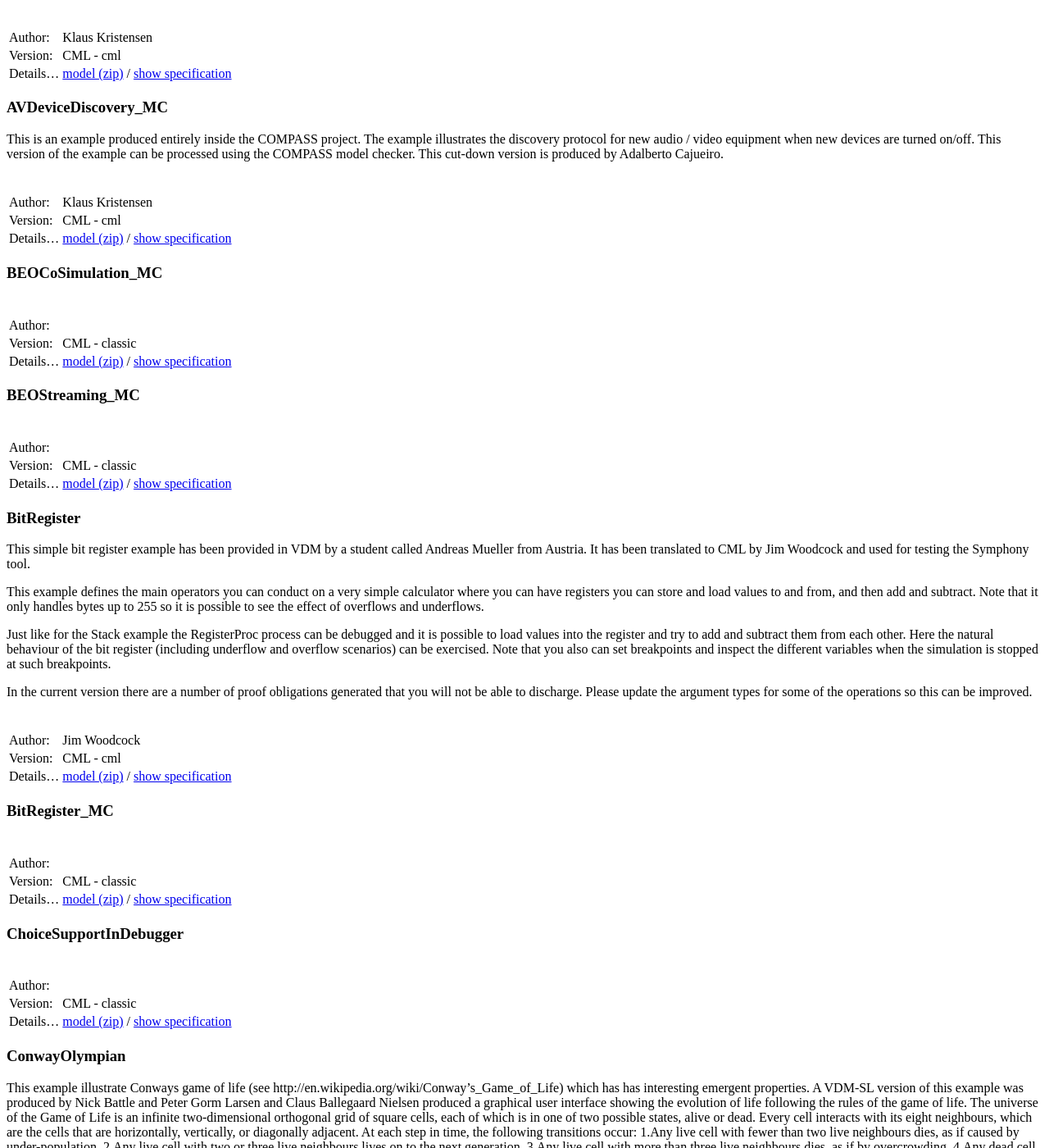
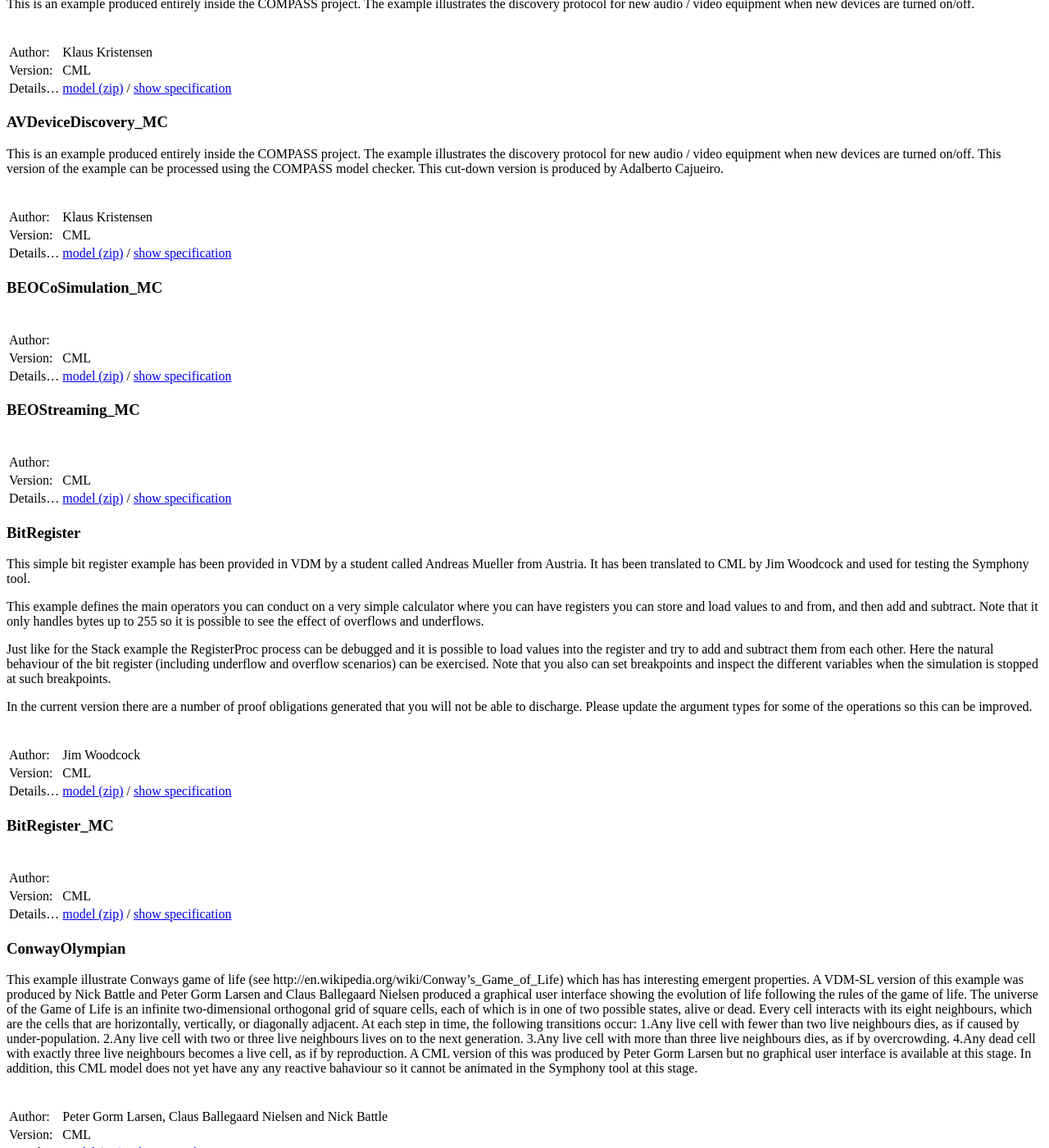
Before and after one commit to symphonytool/symphonytool.github.io, a Jekyll site: the page built from examples/index.md, in a window 1280 px wide and 1400 px high, scrolled down 1036 px. Shown: the whole window at 82% size. Built offline with Jekyll 4.4.1, drawn with Linux system fonts in a browser that asks for light colours; Markdown is read by kramdown in place of the engine named in the settings; some of the changed text lies outside the part shown.

Commit message:
Cleanup and enable examples

```diff
--- a/_layouts/default.html
+++ b/_layouts/default.html
@@ -25,7 +25,7 @@
         <ul>
           <li><a href="{{ site.url }}/">Home</a></li>
           <!-- <li><a href="{{ site.url }}/download/">Download</a></li> -->
-          <!-- <li><a href="{{ site.url }}/examples/">Examples</a></li> -->
+          <li><a href="{{ site.url }}/examples/">Examples</a></li>
 	</ul>
 
         <p class="view"><a href="https://github.com/symphonytool">Go to our GitHub Profile</a></p>
--- a/examples/index.md
+++ b/examples/index.md
@@ -10,7 +10,7 @@
 | | |
 |------|-------|
 |Author:|Quentin Charatan and Aaron Kans|
-|Version:|CML - cml|
+|Version:|CML|
 |Details...|[model (zip)](AccountSys/AccountSys.zip)  / [show specification](AccountSys/index.html)|
 
 
@@ -21,7 +21,7 @@
 | | |
 |------|-------|
 |Author:|Quentin Charatan and Aaron Kans|
-|Version:|CML - cml|
+|Version:|CML|
 |Details...|[model (zip)](Airport/Airport.zip)  / [show specification](Airport/index.html)|
 
 
@@ -32,7 +32,7 @@
 | | |
 |------|-------|
 |Author:|John Fitzgerald and Peter Gorm Larsen|
-|Version:|CML - cml|
+|Version:|CML|
 |Details...|[model (zip)](Alarm/Alarm.zip)  / [show specification](Alarm/index.html)|
 
 
@@ -43,7 +43,7 @@
 | | |
 |------|-------|
 |Author:|Klaus Kristensen|
-|Version:|CML - cml|
+|Version:|CML|
 |Details...|[model (zip)](AVDeviceDiscovery/AVDeviceDiscovery.zip)  / [show specification](AVDeviceDiscovery/index.html)|
 
 
@@ -54,7 +54,7 @@
 | | |
 |------|-------|
 |Author:|Klaus Kristensen|
-|Version:|CML - cml|
+|Version:|CML|
 |Details...|[model (zip)](AVDeviceDiscovery_MC/AVDeviceDiscovery_MC.zip)  / [show specification](AVDeviceDiscovery_MC/index.html)|
 
 
@@ -65,7 +65,7 @@
 | | |
 |------|-------|
 |Author:||
-|Version:|CML - classic|
+|Version:|CML|
 |Details...|[model (zip)](BEOCoSimulation_MC/BEOCoSimulation_MC.zip)  / [show specification](BEOCoSimulation_MC/index.html)|
 
 
@@ -76,7 +76,7 @@
 | | |
 |------|-------|
 |Author:||
-|Version:|CML - classic|
+|Version:|CML|
 |Details...|[model (zip)](BEOStreaming_MC/BEOStreaming_MC.zip)  / [show specification](BEOStreaming_MC/index.html)|
 
 
@@ -93,7 +93,7 @@
 | | |
 |------|-------|
 |Author:|Jim Woodcock|
-|Version:|CML - cml|
+|Version:|CML|
 |Details...|[model (zip)](BitRegister/BitRegister.zip)  / [show specification](BitRegister/index.html)|
 
 
@@ -104,19 +104,8 @@
 | | |
 |------|-------|
 |Author:||
-|Version:|CML - classic|
+|Version:|CML|
 |Details...|[model (zip)](BitRegister_MC/BitRegister_MC.zip)  / [show specification](BitRegister_MC/index.html)|
-
-
-### ChoiceSupportInDebugger
-
-
-
-| | |
-|------|-------|
-|Author:||
-|Version:|CML - classic|
-|Details...|[model (zip)](ChoiceSupportInDebugger/ChoiceSupportInDebugger.zip)  / [show specification](ChoiceSupportInDebugger/index.html)|
 
 
 ### ConwayOlympian
@@ -131,7 +120,7 @@
 | | |
 |------|-------|
 |Author:|Peter Gorm Larsen, Claus Ballegaard Nielsen and Nick Battle|
-|Version:|CML - cml|
+|Version:|CML|
 |Details...|[model (zip)](ConwayOlympian/ConwayOlympian.zip)  / [show specification](ConwayOlympian/index.html)|
 
 
@@ -142,7 +131,7 @@
 | | |
 |------|-------|
 |Author:||
-|Version:|CML - classic|
+|Version:|CML|
 |Details...|[model (zip)](DataFlow/DataFlow.zip)  / [show specification](DataFlow/index.html)|
 
 
@@ -153,7 +142,7 @@
 | | |
 |------|-------|
 |Author:||
-|Version:|CML - classic|
+|Version:|CML|
 |Details...|[model (zip)](Dphils_MC/Dphils_MC.zip)  / [show specification](Dphils_MC/index.html)|
 
 
@@ -167,7 +156,7 @@
 | | |
 |------|-------|
 |Author:|Peter Gorm Larsen|
-|Version:|CML - cml|
+|Version:|CML|
 |Details...|[model (zip)](Dwarf/Dwarf.zip)  / [show specification](Dwarf/index.html)|
 
 
@@ -178,7 +167,7 @@
 | | |
 |------|-------|
 |Author:||
-|Version:|CML - classic|
+|Version:|CML|
 |Details...|[model (zip)](FaultTolerance/FaultTolerance.zip)  / [show specification](FaultTolerance/index.html)|
 
 
@@ -192,7 +181,7 @@
 | | |
 |------|-------|
 |Author:|Jim Woodcock|
-|Version:|CML - cml|
+|Version:|CML|
 |Details...|[model (zip)](Frogs/Frogs.zip)  / [show specification](Frogs/index.html)|
 
 
@@ -203,7 +192,7 @@
 | | |
 |------|-------|
 |Author:||
-|Version:|CML - classic|
+|Version:|CML|
 |Details...|[model (zip)](HotelLock/HotelLock.zip)  / [show specification](HotelLock/index.html)|
 
 
@@ -216,7 +205,7 @@
 | | |
 |------|-------|
 |Author:|Quentin Charatan and Aaron Kans|
-|Version:|CML - cml|
+|Version:|CML|
 |Details...|[model (zip)](IncubatorController/IncubatorController.zip)  / [show specification](IncubatorController/index.html)|
 
 
@@ -227,7 +216,7 @@
 | | |
 |------|-------|
 |Author:||
-|Version:|CML - classic|
+|Version:|CML|
 |Details...|[model (zip)](IncubatorMonitor/IncubatorMonitor.zip)  / [show specification](IncubatorMonitor/index.html)|
 
 
@@ -238,7 +227,7 @@
 | | |
 |------|-------|
 |Author:||
-|Version:|CML - classic|
+|Version:|CML|
 |Details...|[model (zip)](InfComm_MC/InfComm_MC.zip)  / [show specification](InfComm_MC/index.html)|
 
 
@@ -249,7 +238,7 @@
 | | |
 |------|-------|
 |Author:||
-|Version:|CML - classic|
+|Version:|CML|
 |Details...|[model (zip)](InsielCUSSoS_FT/InsielCUSSoS_FT.zip)  / [show specification](InsielCUSSoS_FT/index.html)|
 
 
@@ -260,7 +249,7 @@
 | | |
 |------|-------|
 |Author:||
-|Version:|CML - classic|
+|Version:|CML|
 |Details...|[model (zip)](InsielCUSSoS_MC/InsielCUSSoS_MC.zip)  / [show specification](InsielCUSSoS_MC/index.html)|
 
 
@@ -271,7 +260,7 @@
 | | |
 |------|-------|
 |Author:||
-|Version:|CML - classic|
+|Version:|CML|
 |Details...|[model (zip)](LevelCrossing/LevelCrossing.zip)  / [show specification](LevelCrossing/index.html)|
 
 
@@ -282,7 +271,7 @@
 | | |
 |------|-------|
 |Author:||
-|Version:|CML - classic|
+|Version:|CML|
 |Details...|[model (zip)](Library/Library.zip)  / [show specification](Library/index.html)|
 
 
@@ -293,7 +282,7 @@
 | | |
 |------|-------|
 |Author:||
-|Version:|CML - classic|
+|Version:|CML|
 |Details...|[model (zip)](MiniMondex/MiniMondex.zip)  / [show specification](MiniMondex/index.html)|
 
 
@@ -304,7 +293,7 @@
 | | |
 |------|-------|
 |Author:||
-|Version:|CML - classic|
+|Version:|CML|
 |Details...|[model (zip)](PatientRegister/PatientRegister.zip)  / [show specification](PatientRegister/index.html)|
 
 
@@ -315,7 +304,7 @@
 | | |
 |------|-------|
 |Author:||
-|Version:|CML - classic|
+|Version:|CML|
 |Details...|[model (zip)](ProcessManager/ProcessManager.zip)  / [show specification](ProcessManager/index.html)|
 
 
@@ -326,7 +315,7 @@
 | | |
 |------|-------|
 |Author:||
-|Version:|CML - classic|
+|Version:|CML|
 |Details...|[model (zip)](RingBuffer/RingBuffer.zip)  / [show specification](RingBuffer/index.html)|
 
 
@@ -337,7 +326,7 @@
 | | |
 |------|-------|
 |Author:||
-|Version:|CML - classic|
+|Version:|CML|
 |Details...|[model (zip)](Scheduler/Scheduler.zip)  / [show specification](Scheduler/index.html)|
 
 
@@ -348,7 +337,7 @@
 | | |
 |------|-------|
 |Author:||
-|Version:|CML - classic|
+|Version:|CML|
 |Details...|[model (zip)](Sieve/Sieve.zip)  / [show specification](Sieve/index.html)|
 
 
@@ -359,7 +348,7 @@
 | | |
 |------|-------|
 |Author:||
-|Version:|CML - classic|
+|Version:|CML|
 |Details...|[model (zip)](Simple-Minimondex/Simple-Minimondex.zip)  / [show specification](Simple-Minimondex/index.html)|
 
 
@@ -370,16 +359,5 @@
 | | |
 |------|-------|
 |Author:|Peter Gorm Larsen|
-|Version:|CML - cml|
+|Version:|CML|
 |Details...|[model (zip)](Stack/Stack.zip)  / [show specification](Stack/index.html)|
-
-
-### Tests
-
-
-
-| | |
-|------|-------|
-|Author:||
-|Version:|CML - classic|
-|Details...|[model (zip)](Tests/Tests.zip)  / [show specification](Tests/index.html)|
```
